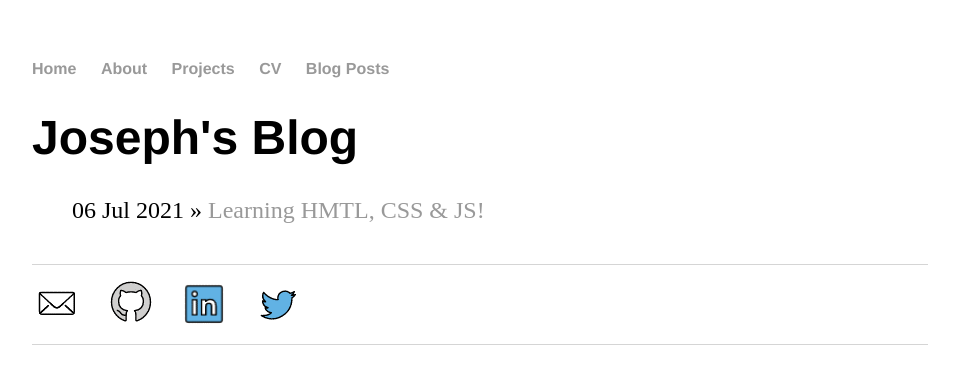
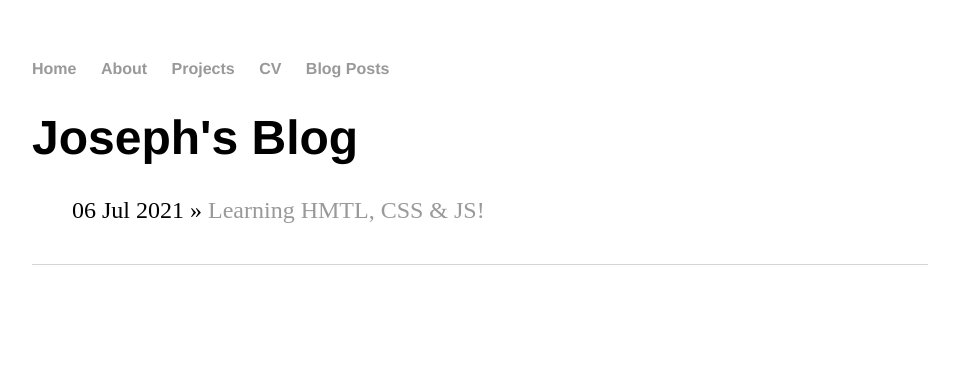
Before and after one commit to ColantonioLearn/ColantonioLearn.github.io, a Jekyll site: the page built from blog/index.html, in a window 1280 px wide. Shown: the top 384 px of the page, without its empty margins (160-1119 px from the left). Built offline with Jekyll 4.4.1, drawn with Linux system fonts in a browser that asks for light colours.

Commit message:
all footers 2

```diff
--- a/blog/index.html
+++ b/blog/index.html
@@ -2,6 +2,7 @@
 layout: default
 title: Joseph's Blog
 ---
+<body>
 	<h1>{{ page.title }}</h1>
 	<ul class="posts">
 
@@ -9,19 +10,4 @@ title: Joseph's Blog
 	    <li><span>{{ post.date | date_to_string }}</span> » <a href="{{ post.url }}" title="{{ post.title }}">{{ post.title }}</a></li>
 	  {% endfor %}
 	</ul>
-	<footer>
-			<ul>
-					<li><a href="mailto:colantoniojoseph@gmail.com">
-						<img src="/images/email.png" alt="email" width=50px class="no_hover">
-					</a></li>
-					<li><a href="https://github.com/ColantonioLearn", target="_blank">
-						<img src="/images/github.png" alt="github" width=50px class="no_hover">
-					</a></li>
-					<li><a href="https://www.linkedin.com/in/joseph-colantonio-63186692/", target="_blank">
-						<img src="/images/linkedin.png" alt="linkedIn" width=50px class="no_hover">
-					</a></li>
-					<li><a href="https://twitter.com/JosephCola2nd", target="_blank">
-						<img src="/images/twitter.png" alt="twitter" width=50px class="no_hover">
-					</a></li>
-		</ul>
-	</footer>
+</body>
```
